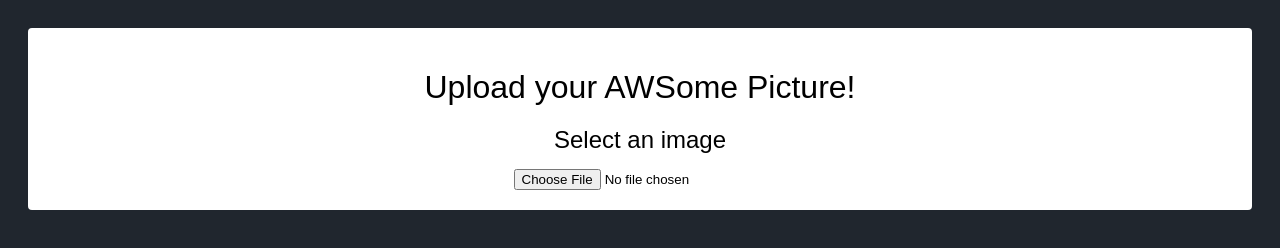
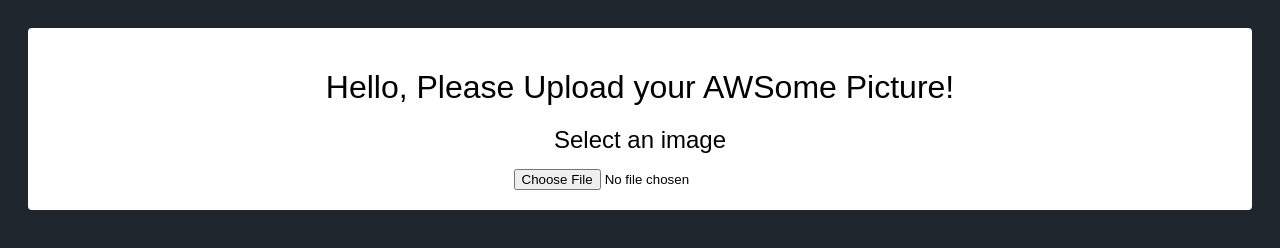
Before and after one commit to osataken/aws-serverless-image-analyzer, a plain HTML site: page src/static/index.html in a window 1280 px wide. Drawn offline with nearby package versions, Linux system fonts and the light colour scheme.

Commit message:
Modify Title

```diff
--- a/src/static/index.html
+++ b/src/static/index.html
@@ -1,13 +1,13 @@
 <!DOCTYPE html>
 <html>
   <head>
-    <title>Upload your AWSome Picture!</title>
+    <title>Hello, Please Upload your AWSome Picture!</title>
     <script src="https://unpkg.com/vue@1.0.28/dist/vue.js"></script>
     <script src="https://unpkg.com/axios@0.2.1/dist/axios.min.js"></script>
   </head>
   <body>
     <div id="app">
-      <h1>Upload your AWSome Picture!</h1>
+      <h1>Hello, Please Upload your AWSome Picture!</h1>
 
       <div v-if="!image">
         <h2>Select an image</h2>
```
